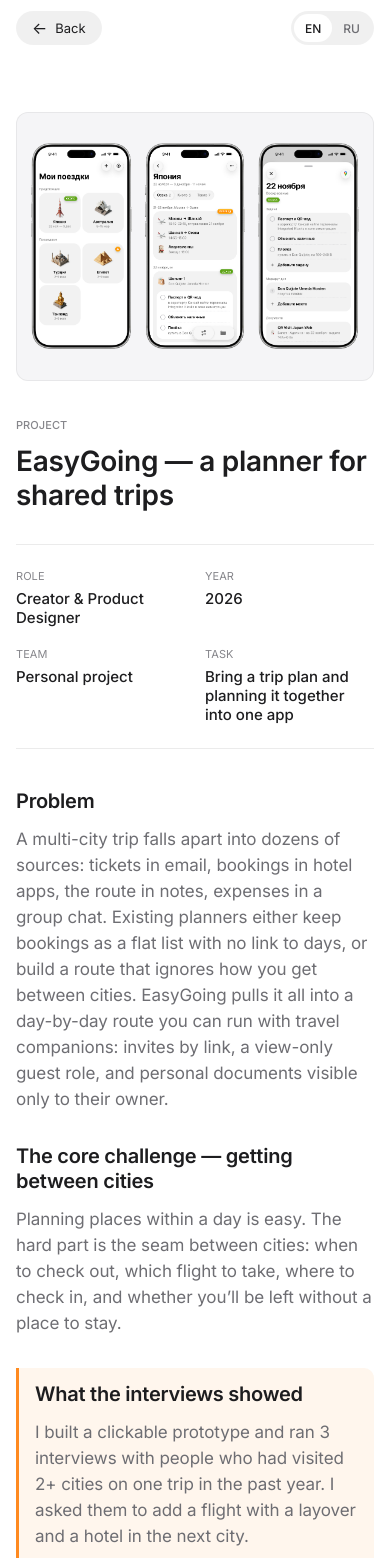
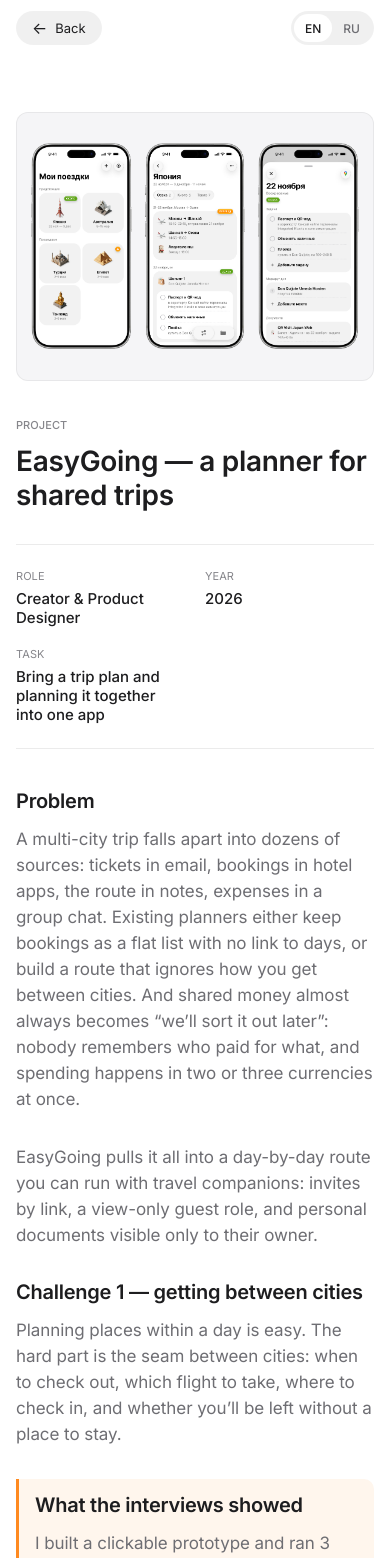
Before and after one commit to cryinglightninga-art/site, a plain HTML site: page easygoing.html in a window 390 px wide. Shown: the top 1558 px of the page. Drawn offline with Linux system fonts and the light colour scheme.

Commit message:
Кейсы: убрана строка «Команда», где команды нет; новый текст EasyGoing
«Команда: личный проект» и «Команда: концептуальный проект» — это не
команда, а тип работы, который и так читается из текста. Строка убрана
на EasyGoing, AirTrip и «Разделении счёта»; сетка там теперь из трёх
колонок, а на телефоне — из двух, чтобы длинная роль не ломалась.

Текст EasyGoing обновлён: в проблему добавлены общие деньги, сложности
пронумерованы, появился второй блок — деньги в разных валютах и
решение к нему.

Co-Authored-By: Claude Opus 5 <noreply@anthropic.com>
Claude-Session: https://claude.ai/code/session_01StpxptfvpjwGYmo7tgMf6k

```diff
--- a/article.css
+++ b/article.css
@@ -114,7 +114,8 @@ img.is-swapping {
   margin-bottom: 40px;
 }
 
-.meta-grid.cols-3 { grid-template-columns: repeat(3, 1fr); }
+/* Три колонки — только на широком экране: на телефоне длинная роль или
+   задача рассыпались бы по три слова в строку, поэтому там две. */
 
 .meta-label {
   font-size: 11px;
--- a/page-airtrip.js
+++ b/page-airtrip.js
@@ -17,7 +17,6 @@
       meta: [
         { label: 'Роль', value: 'Product Designer' },
         { label: 'Год', value: '2024' },
-        { label: 'Команда', value: 'Концептуальный проект' },
         { label: 'Задача', value: 'Упростить планирование путешествий' }
       ],
       process: [
@@ -33,7 +32,6 @@
       meta: [
         { label: 'Role', value: 'Product Designer' },
         { label: 'Year', value: '2024' },
-        { label: 'Team', value: 'Concept project' },
         { label: 'Task', value: 'Simplify travel planning' }
       ],
       process: [
@@ -103,7 +101,7 @@
     content.appendChild(buildStage());
     content.appendChild(ui.badge(t.typeLabel));
     content.appendChild(ui.title(t.title));
-    content.appendChild(ui.metaGrid(t.meta));
+    content.appendChild(ui.metaGrid(t.meta, 'cols-3'));
 
     t.process.forEach(function (p) {
       content.appendChild(ui.block(p.heading, p.text));
--- a/page-easygoing.js
+++ b/page-easygoing.js
@@ -22,12 +22,13 @@
       meta: [
         { label: 'Роль', value: 'Creator & Product Designer' },
         { label: 'Год', value: '2026' },
-        { label: 'Команда', value: 'Личный проект' },
         { label: 'Задача', value: 'Собрать план поездки и работу над ним в одном месте' }
       ],
       problemLabel: 'Проблема',
-      problemText: 'Поездка в несколько городов разваливается на десятки источников: билеты в почте, брони в приложениях отелей, маршрут в заметках, траты в чате. Существующие планировщики либо хранят брони списком без привязки к дням, либо строят маршрут и не учитывают, как ты добираешься между городами. EasyGoing собирает всё это в маршрут по дням, который можно вести вместе с попутчиками: приглашение по ссылке, роль гостя только для просмотра, личные документы видны только владельцу.',
-      hardLabel: 'Главная сложность — переезд между городами',
+      problemText: 'Поездка в несколько городов разваливается на десятки источников: билеты в почте, брони в приложениях отелей, маршрут в заметках, траты в чате. Существующие планировщики либо хранят брони списком без привязки к дням, либо строят маршрут и не учитывают, как ты добираешься между городами. А общие деньги в компании почти всегда превращаются в «потом посчитаем»: кто за что платил, забывается, а траты идут в двух-трёх валютах сразу.',
+      problemText2: 'EasyGoing собирает всё это в маршрут по дням, который можно вести вместе с попутчиками: приглашение по ссылке, роль гостя только для просмотра, личные документы видны только владельцу.',
+
+      hardLabel: 'Сложность 1 — переезд между городами',
       hardText: 'Места в дне спланировать легко. Сложнее всего стык между городами: когда выезжать из отеля, каким рейсом лететь, где заселяться и не остаёшься ли ты без жилья.',
       researchLabel: 'Что показали интервью',
       researchText: 'Я собрала кликабельный прототип и провела 3 интервью с людьми, которые за последний год ездили в 2+ города за поездку. Попросила добавить перелёт с пересадкой и отель в новом городе.',
@@ -47,6 +48,19 @@
         'полный маршрут: первая плашка — дорога в первый город, последняя — обратно домой.'
       ],
       solutionText2: 'Из этого выросло общее правило продукта: создать можно откуда удобно, но у каждой сущности одна шторка, и любая её строка открывает именно её. Карточка дня только показывает, а редактируется всё в шторках.',
+
+      moneyLabel: 'Сложность 2 — общие деньги в разных валютах',
+      moneyText: 'В поездке траты копятся быстро и в разных валютах: билеты покупают дома в рублях, отель платят в иенах, такси — в тенге. К концу никто не помнит, кто за что платил, а пересчитывать всё вручную по курсу никто не хочет. Из-за этого деньги делят «примерно» или откладывают разговор, пока он не станет неловким.',
+      moneySolutionLabel: 'Решение',
+      moneySolutionText: 'Раздел «Деньги» отвечает на один вопрос: кто кому сколько должен.',
+      moneyList: [
+        'трата за пару секунд: за что, кто платил, сколько и в какой валюте; делим на всех или выбираем, на кого;',
+        'долги в исходной валюте: по умолчанию долги считаются отдельно в каждой валюте — так, как люди и возвращают деньги, без искажений от курса;',
+        'конвертация по запросу: один переключатель сводит все долги в одну валюту по актуальному курсу; дата курса видна, поэтому понятно, откуда цифра;',
+        'минимум переводов: приложение сводит взаимные долги и показывает самый короткий способ рассчитаться — сколько переводов и кому;',
+        'возврат закрывает долг: перевод отмечается возвратом, и баланс сразу пересчитывается; траты сгруппированы по дням, поэтому легко вспомнить, за что платили.'
+      ],
+
       systemLabel: 'Дизайн-система',
       systemText: 'Компоненты и цвета — на переменных Figma со светлой и тёмной темой: шапки, шторки, строки списков, поля, чипсы, бейджи, пустые состояния. Поведенческие правила зашиты в сами компоненты, поэтому работают везде, где компонент используется.',
       galleryLabel: 'Галерея',
@@ -60,31 +74,45 @@
       meta: [
         { label: 'Role', value: 'Creator & Product Designer' },
         { label: 'Year', value: '2026' },
-        { label: 'Team', value: 'Personal project' },
         { label: 'Task', value: 'Bring a trip plan and planning it together into one app' }
       ],
       problemLabel: 'Problem',
-      problemText: 'A multi-city trip falls apart into dozens of sources: tickets in email, bookings in hotel apps, the route in notes, expenses in a group chat. Existing planners either keep bookings as a flat list with no link to days, or build a route that ignores how you get between cities. EasyGoing pulls it all into a day-by-day route you can run with travel companions: invites by link, a view-only guest role, and personal documents visible only to their owner.',
-      hardLabel: 'The core challenge — getting between cities',
+      problemText: 'A multi-city trip falls apart into dozens of sources: tickets in email, bookings in hotel apps, the route in notes, expenses in a group chat. Existing planners either keep bookings as a flat list with no link to days, or build a route that ignores how you get between cities. And shared money almost always becomes \u201cwe\u2019ll sort it out later\u201d: nobody remembers who paid for what, and spending happens in two or three currencies at once.',
+      problemText2: 'EasyGoing pulls it all into a day-by-day route you can run with travel companions: invites by link, a view-only guest role, and personal documents visible only to their owner.',
+
+      hardLabel: 'Challenge 1 — getting between cities',
       hardText: 'Planning places within a day is easy. The hard part is the seam between cities: when to check out, which flight to take, where to check in, and whether you\u2019ll be left without a place to stay.',
       researchLabel: 'What the interviews showed',
       researchText: 'I built a clickable prototype and ran 3 interviews with people who had visited 2+ cities on one trip in the past year. I asked them to add a flight with a layover and a hotel in the next city.',
       researchList: [
         '2 of 3 couldn\u2019t tell where a ticket belongs — the departure day or the arrival day. One added it twice.',
-        'All three looked for the hotel under “transfer”, not under the day.',
+        'All three looked for the hotel under \u201ctransfer\u201d, not under the day.',
         'An overnight flight with a layover showed up in the wrong order, and the participant assumed the data was broken.',
-        'The “night without a place to stay” warning fired when check-in matched arrival, so people stopped trusting it.'
+        'The \u201cnight without a place to stay\u201d warning fired when check-in matched arrival, so people stopped trusting it.'
       ],
       solutionLabel: 'Solution',
       solutionText: 'The transfer became its own entity — a card between days rather than part of a day:',
       solutionList: [
-        'one flow: check-out → tickets → check-in in a single sheet; tasks and documents such as “buy shinkansen tickets” attach to the transfer itself;',
-        'clear dates: the title carries the ticket dates — “27 November, Kyoto → Tokyo”, or “21–22 November, Moscow → Osaka” for overnight flights;',
+        'one flow: check-out → tickets → check-in in a single sheet; tasks and documents such as \u201cbuy shinkansen tickets\u201d attach to the transfer itself;',
+        'clear dates: the title carries the ticket dates — \u201c27 November, Kyoto → Tokyo\u201d, or \u201c21–22 November, Moscow → Osaka\u201d for overnight flights;',
         'correct order: rows sort by departure date and time, and can be dragged when the trip\u2019s logic differs;',
-        'an honest warning: “without a place to stay” appears only when check-in is later than arrival; if the check-in time is unknown, the app stays quiet;',
+        'an honest warning: \u201cwithout a place to stay\u201d appears only when check-in is later than arrival; if the check-in time is unknown, the app stays quiet;',
         'the whole journey: the first card is the way to the first city, the last one is the way home.'
       ],
       solutionText2: 'This turned into a product-wide rule: you can create things wherever it\u2019s convenient, but every entity has one sheet, and any of its rows opens that sheet. The day card only shows; everything is edited in sheets.',
+
+      moneyLabel: 'Challenge 2 — shared money in several currencies',
+      moneyText: 'On a trip, expenses pile up fast and in different currencies: flights are bought at home in roubles, the hotel is paid in yen, taxis in tenge. By the end nobody remembers who paid for what, and nobody wants to convert everything by hand. So money gets split \u201croughly\u201d, or the conversation is put off until it gets awkward.',
+      moneySolutionLabel: 'Solution',
+      moneySolutionText: 'The \u201cMoney\u201d section answers one question: who owes whom, and how much.',
+      moneyList: [
+        'an expense in seconds: what for, who paid, how much and in which currency; split between everyone or chosen people;',
+        'debts in the original currency: by default debts are kept separately per currency — the way people actually pay each other back, with no exchange-rate distortion;',
+        'conversion on demand: one toggle brings all debts into a single currency at the current rate; the rate date is shown, so it\u2019s clear where the number comes from;',
+        'fewest transfers: the app nets out mutual debts and shows the shortest way to settle — how many transfers and to whom;',
+        'a refund closes the debt: a transfer is logged as a refund and the balance updates at once; expenses are grouped by day, which makes it easy to remember what they were for.'
+      ],
+
       systemLabel: 'Design system',
       systemText: 'Components and colours run on Figma variables with light and dark themes: headers, sheets, list rows, fields, chips, badges and empty states. Behaviour rules are built into the components themselves, so they work everywhere a component is used.',
       galleryLabel: 'Gallery',
@@ -321,16 +349,19 @@
     content.appendChild(buildStage());
     content.appendChild(ui.badge(t.typeLabel));
     content.appendChild(ui.title(t.title));
-    content.appendChild(ui.metaGrid(t.meta));
+    content.appendChild(ui.metaGrid(t.meta, 'cols-3'));
 
     content.appendChild(ui.block(t.problemLabel, t.problemText));
+    content.appendChild(ui.block(null, t.problemText2));
+
     content.appendChild(ui.block(t.hardLabel, t.hardText));
-
     // Цифры интервью пока выдуманные — блок помечен, пока их не заменят.
     content.appendChild(section(t.researchLabel, t.researchText, t.researchList, 'is-draft'));
-
     content.appendChild(section(t.solutionLabel, t.solutionText, t.solutionList));
     content.appendChild(ui.block(null, t.solutionText2));
+
+    content.appendChild(ui.block(t.moneyLabel, t.moneyText));
+    content.appendChild(section(t.moneySolutionLabel, t.moneySolutionText, t.moneyList));
 
     content.appendChild(ui.block(t.systemLabel, t.systemText));
 
--- a/page-payment-split.js
+++ b/page-payment-split.js
@@ -17,7 +17,6 @@
       meta: [
         { label: 'Роль', value: 'Product Designer' },
         { label: 'Год', value: '2023' },
-        { label: 'Команда', value: 'Концептуальный проект' },
         { label: 'Задача', value: 'Разделить счёт после оплаты' }
       ],
       failedLabel: 'не загрузилось',
@@ -33,7 +32,6 @@
       meta: [
         { label: 'Role', value: 'Product Designer' },
         { label: 'Year', value: '2023' },
-        { label: 'Team', value: 'Concept project' },
         { label: 'Task', value: 'Split a bill after payment' }
       ],
       failedLabel: 'failed to load',
@@ -93,7 +91,7 @@
     content.appendChild(buildScreens());
     content.appendChild(ui.badge(t.typeLabel));
     content.appendChild(ui.title(t.title));
-    content.appendChild(ui.metaGrid(t.meta));
+    content.appendChild(ui.metaGrid(t.meta, 'cols-3'));
 
     content.appendChild(ui.block(t.contextLabel, t.contextText));
     content.appendChild(ui.block(t.designLabel, t.designEqual));
--- a/shared.js
+++ b/shared.js
@@ -9,7 +9,7 @@
 // Pictures the scripts build get this stamp on the end of their address.
 // A file keeps its name when its contents change, and without the stamp a
 // browser goes on showing the copy it already has.
-var ASSET_V = '202611161602';
+var ASSET_V = '202611161616';
 
 window.PF = (function () {
   'use strict';
```
Also changed, not shown: 404.html (+2 -2 lines), activities.html (+4 -4 lines), airtrip.html (+4 -4 lines), animation-challenge.html (+4 -4 lines), desk-setup.html (+4 -4 lines), easygoing.html (+4 -4 lines), index.html (+4 -4 lines), mujo.html (+4 -4 lines), payment-split.html (+4 -4 lines), wb.html (+4 -4 lines).
